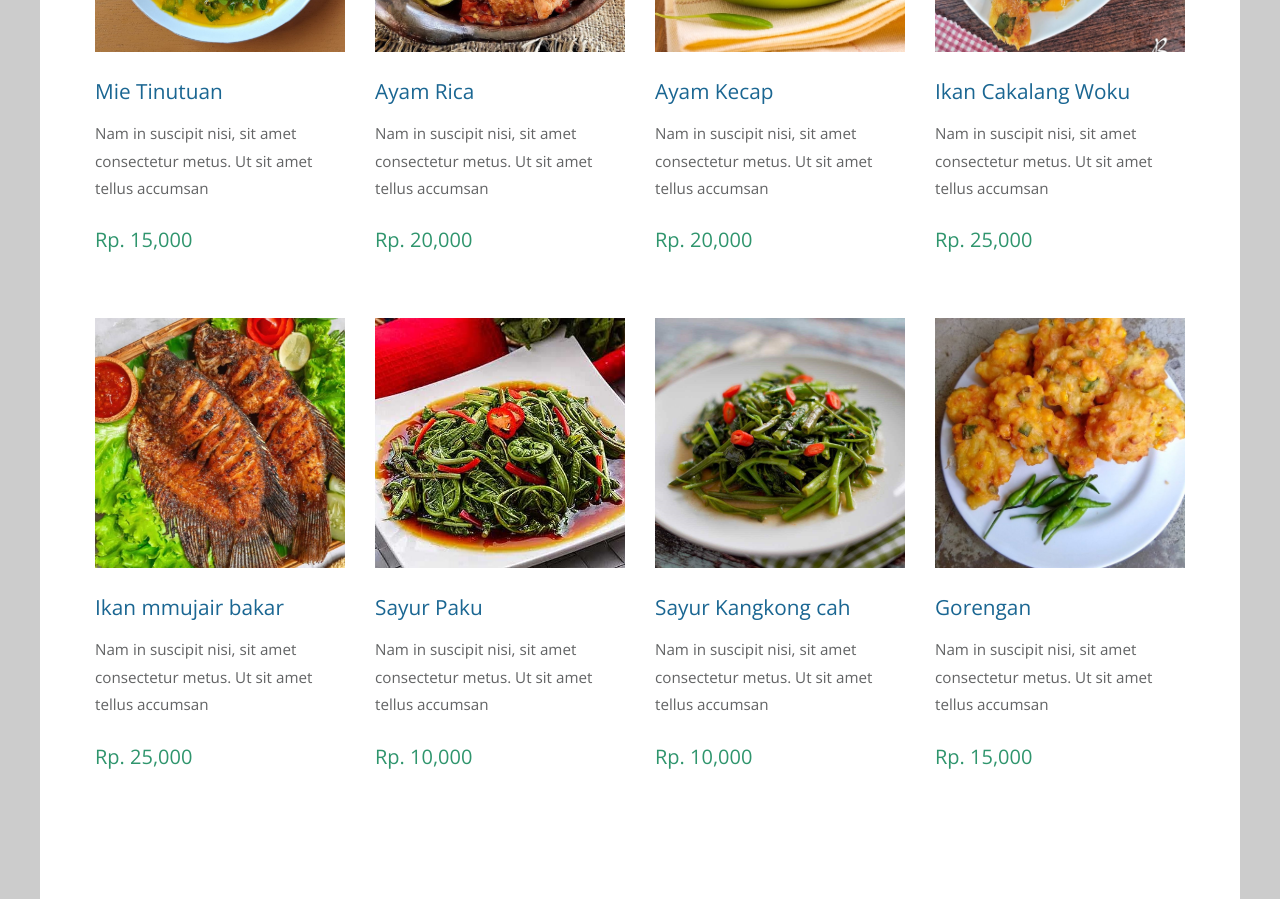
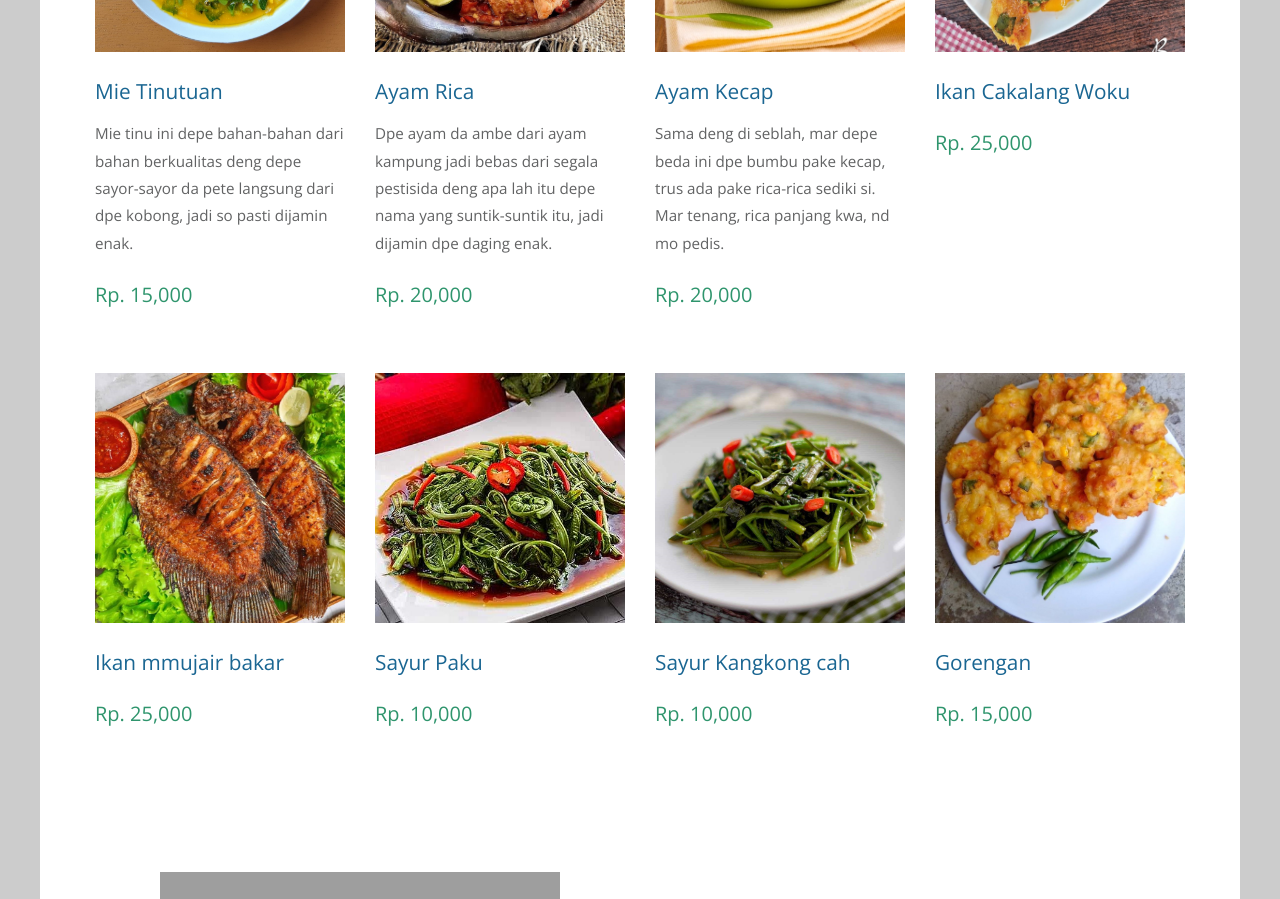
Before and after one commit to GregoriusVincentAdam/Final-Project-Front-End, a React (Create React App) app in the folder restaurant-app/: page / in a window 1280 px wide. Shown: the part 1020-1919 px from the top of the page. Built offline with nearby package versions, Linux system fonts and the light colour scheme; data requests are answered from the project's data file; grey boxes are pictures that could not be loaded.

Commit message:
da tambah keterangan dalam json

```diff
--- a/restaurant-app/db.json
+++ b/restaurant-app/db.json
@@ -3,15 +3,18 @@
     {
       "judul": "Mie Tinutuan",
       "gambar": "g1",
-      "harga": "Rp. 15,000"
+      "harga": "Rp. 15,000",
+      "keterangan":"Mie tinu ini depe bahan-bahan dari bahan berkualitas deng depe sayor-sayor da pete langsung dari dpe kobong, jadi so pasti dijamin enak."
     },{
       "judul": "Ayam Rica",
       "gambar": "g2",
-      "harga": "Rp. 20,000"
+      "harga": "Rp. 20,000",
+      "keterangan":"Dpe ayam da ambe dari ayam kampung jadi bebas dari segala pestisida deng apa lah itu depe nama yang suntik-suntik itu, jadi dijamin dpe daging enak."
     },{
       "judul": "Ayam Kecap",
       "gambar": "g3",
-      "harga": "Rp. 20,000"
+      "harga": "Rp. 20,000",
+      "keterangan":"Sama deng di seblah, mar depe beda ini dpe bumbu pake kecap, trus ada pake rica-rica sediki si. Mar tenang, rica panjang kwa, nd mo pedis."
     },{
       "judul": "Ikan Cakalang Woku",
       "gambar": "g4",
--- a/restaurant-app/src/components/Homepage.js
+++ b/restaurant-app/src/components/Homepage.js
@@ -39,7 +39,7 @@ const Homepage = () => {
                                     <img src={`img/${item.gambar}.jpg`} alt="Image" className="img-fluid tm-gallery-img" />
                                     <figcaption>
                                         <h4 className="tm-gallery-title">{item.judul}</h4>
-                                        <p className="tm-gallery-description">Nam in suscipit nisi, sit amet consectetur metus. Ut sit amet tellus accumsan</p>
+                                        <p className="tm-gallery-description">{item.keterangan}</p>
                                         <p className="tm-gallery-price">{item.harga}</p>
                                     </figcaption>
                                 </figure>
```
